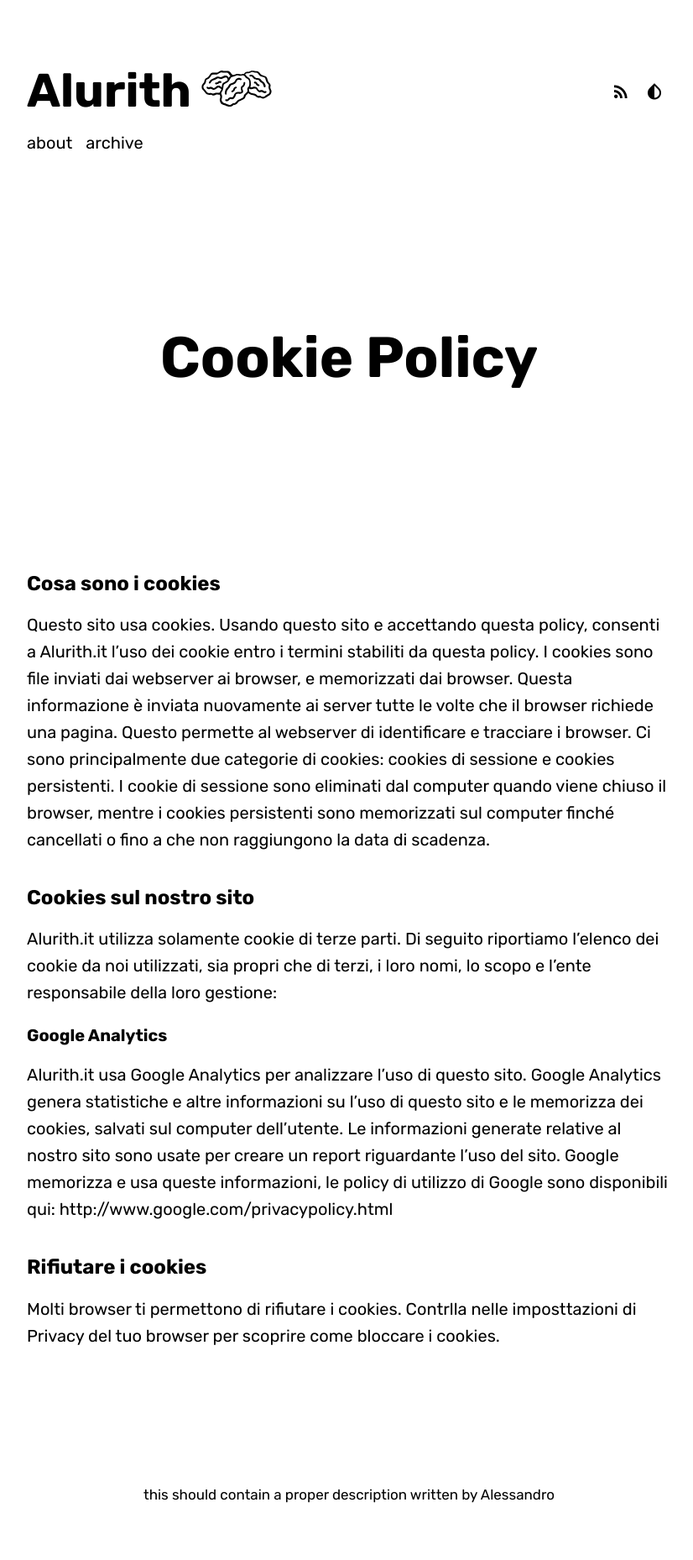
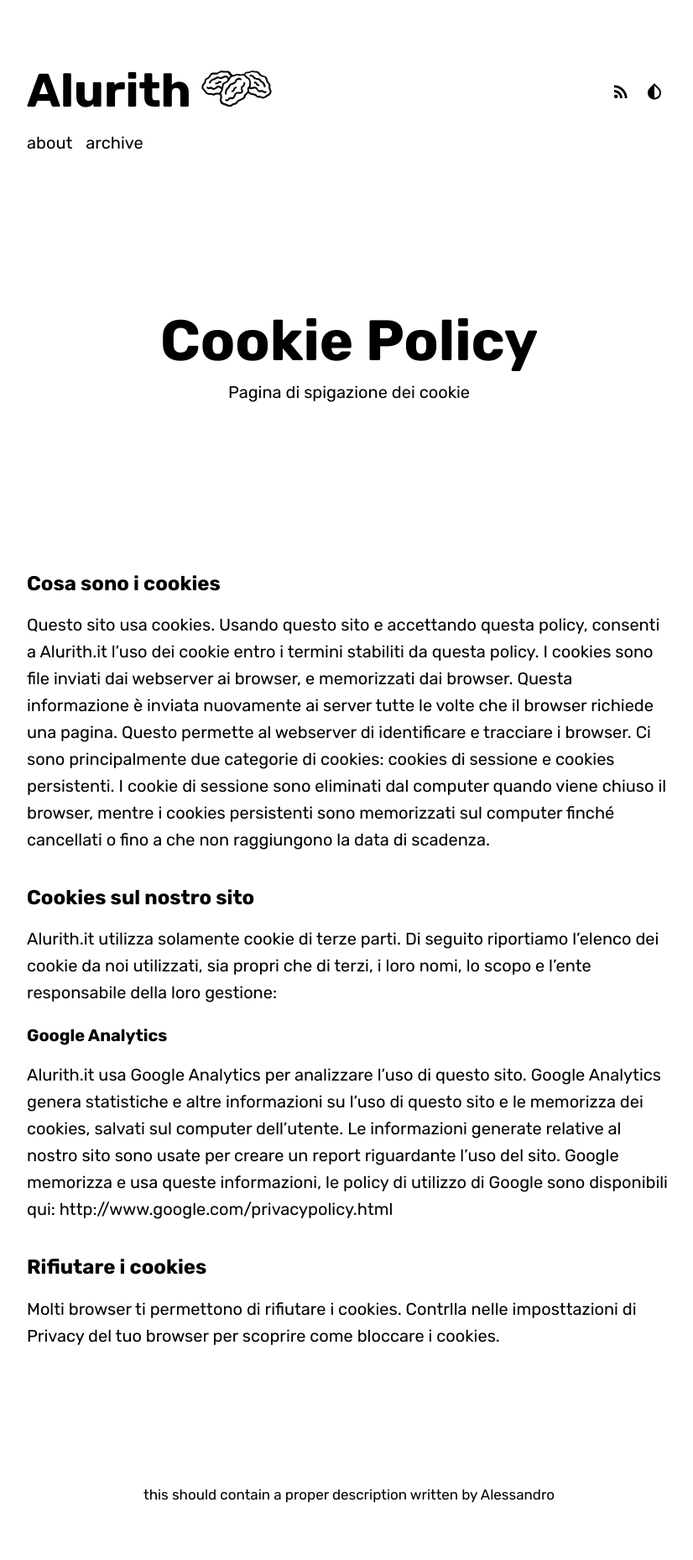
Before and after one commit to Alurith/alurith.github.io, a Jekyll site: the page built from cookie-policy.md, in a window 1280 px wide. Shown: the whole page at 84% size, without its empty margins (224-1050 px from the left). Built offline with Jekyll 4.4.1, drawn with Linux system fonts in a browser that asks for light colours; some web fonts are replaced; comment, search, counter and statistics services are not loaded.

Commit message:
fix page subtitle

```diff
--- a/cookie-policy.md
+++ b/cookie-policy.md
@@ -8,7 +8,7 @@ permalink: /cookie-policy/
 
 <div class="page" markdown="1">
 
-{% include page/title.html title=page.title subtitle=page_subtitle %}
+{% include page/title.html title=page.title subtitle=page.subtitle %}
 
 ## Cosa sono i cookies
 
```
